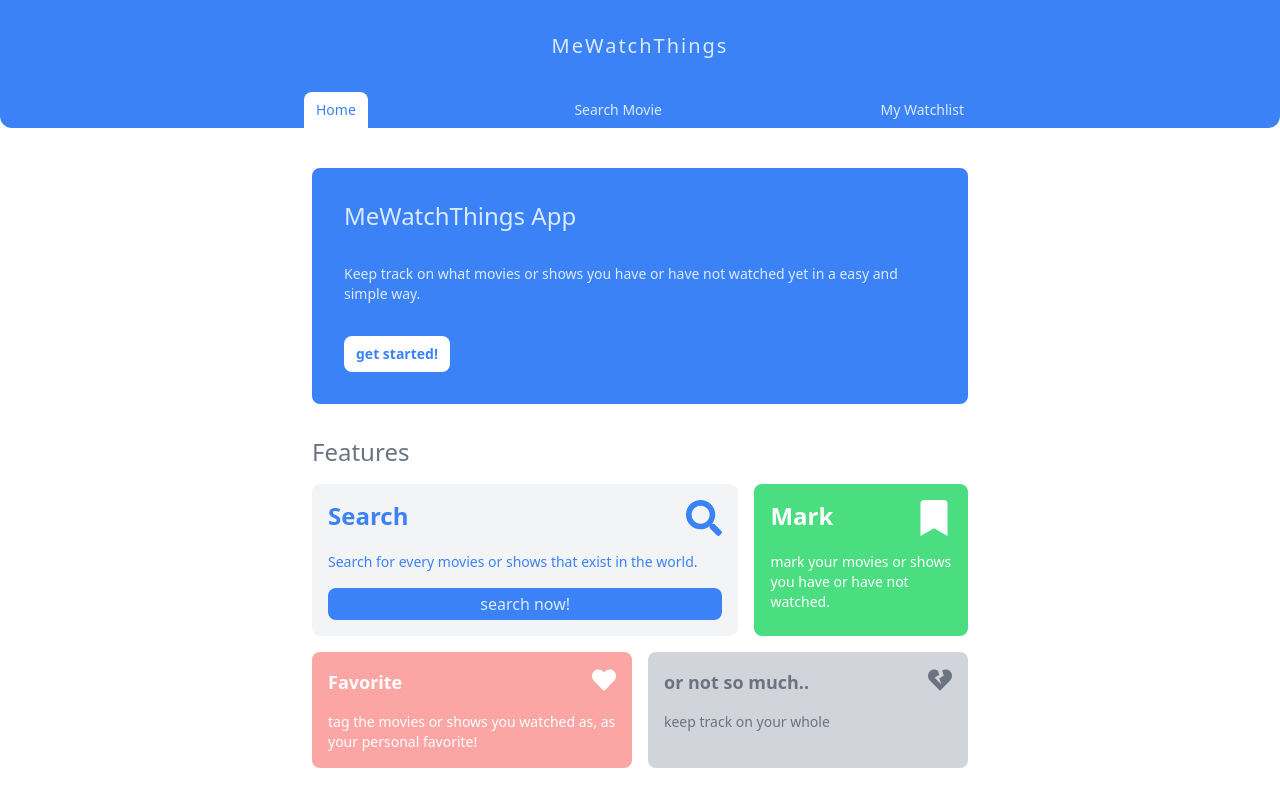
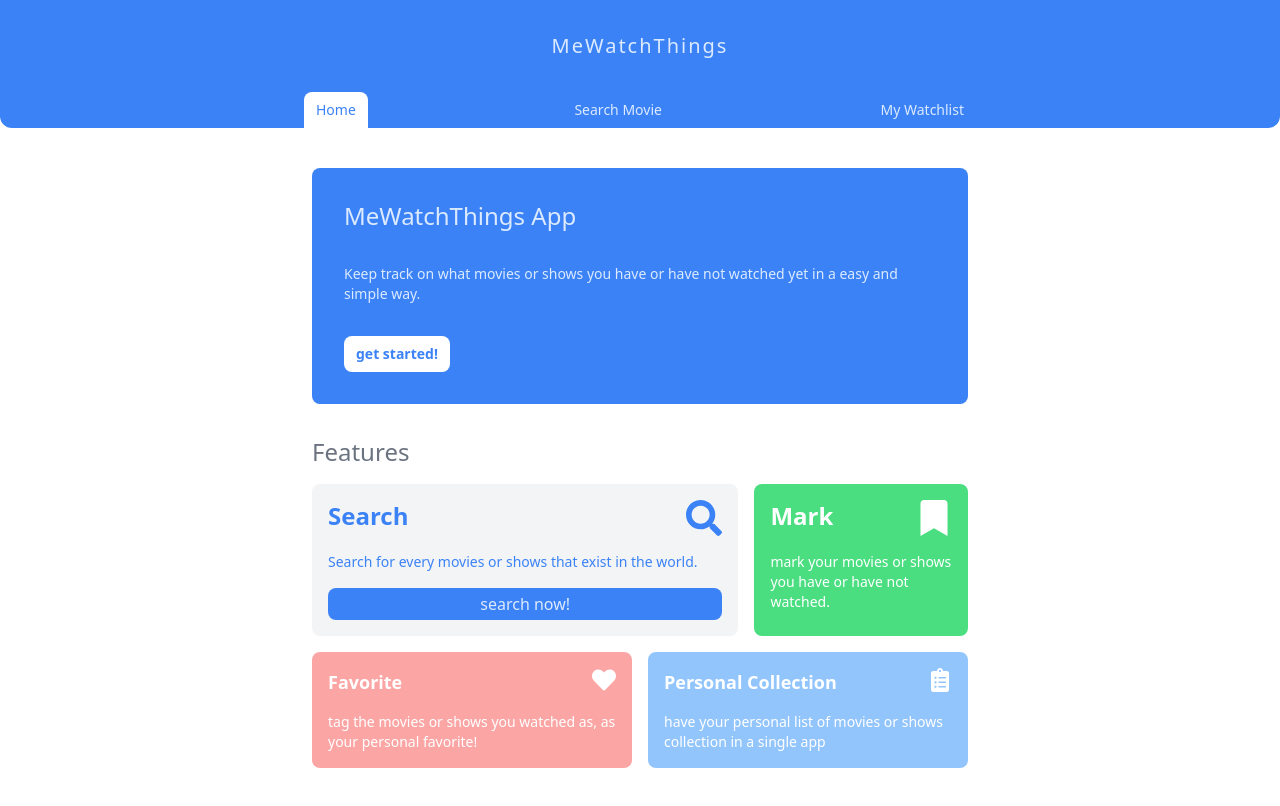
Before and after one commit to megatronhehe/movie-watchlist, a React (Vite) app: page / in a window 1280 px wide. Built offline with nearby package versions, Linux system fonts and the light colour scheme.

Commit message:
fix: home page a little edit hehe

```diff
--- a/src/pages/Home.jsx
+++ b/src/pages/Home.jsx
@@ -2,7 +2,7 @@ import React, { useContext, useEffect } from "react";
 import { Link } from "react-router-dom";
 import { Context } from "../context/Context";
 
-import { FaSearch, FaBookmark, FaHeart, FaHeartBroken } from "react-icons/fa";
+import { FaSearch, FaBookmark, FaHeart, FaClipboardList } from "react-icons/fa";
 
 const Home = () => {
 	const { setSelectedTab } = useContext(Context);
@@ -66,12 +66,15 @@ const Home = () => {
 								favorite!
 							</p>
 						</div>
-						<div className="relative flex flex-col w-1/2 p-4 text-gray-500 bg-gray-300 rounded-lg">
+						<div className="relative flex flex-col w-1/2 p-4 text-white bg-blue-300 rounded-lg">
 							<h2 className="flex justify-between gap-4 text-lg font-semibold ">
-								or not so much..
+								Personal Collection
 							</h2>
-							<FaHeartBroken className="absolute text-2xl top-4 right-4" />
-							<p className="mt-4 text-sm">keep track on your whole</p>
+							<FaClipboardList className="absolute text-2xl top-4 right-4" />
+							<p className="mt-4 text-sm">
+								have your personal list of movies or shows collection in a
+								single app
+							</p>
 						</div>
 					</div>
 				</div>
```
